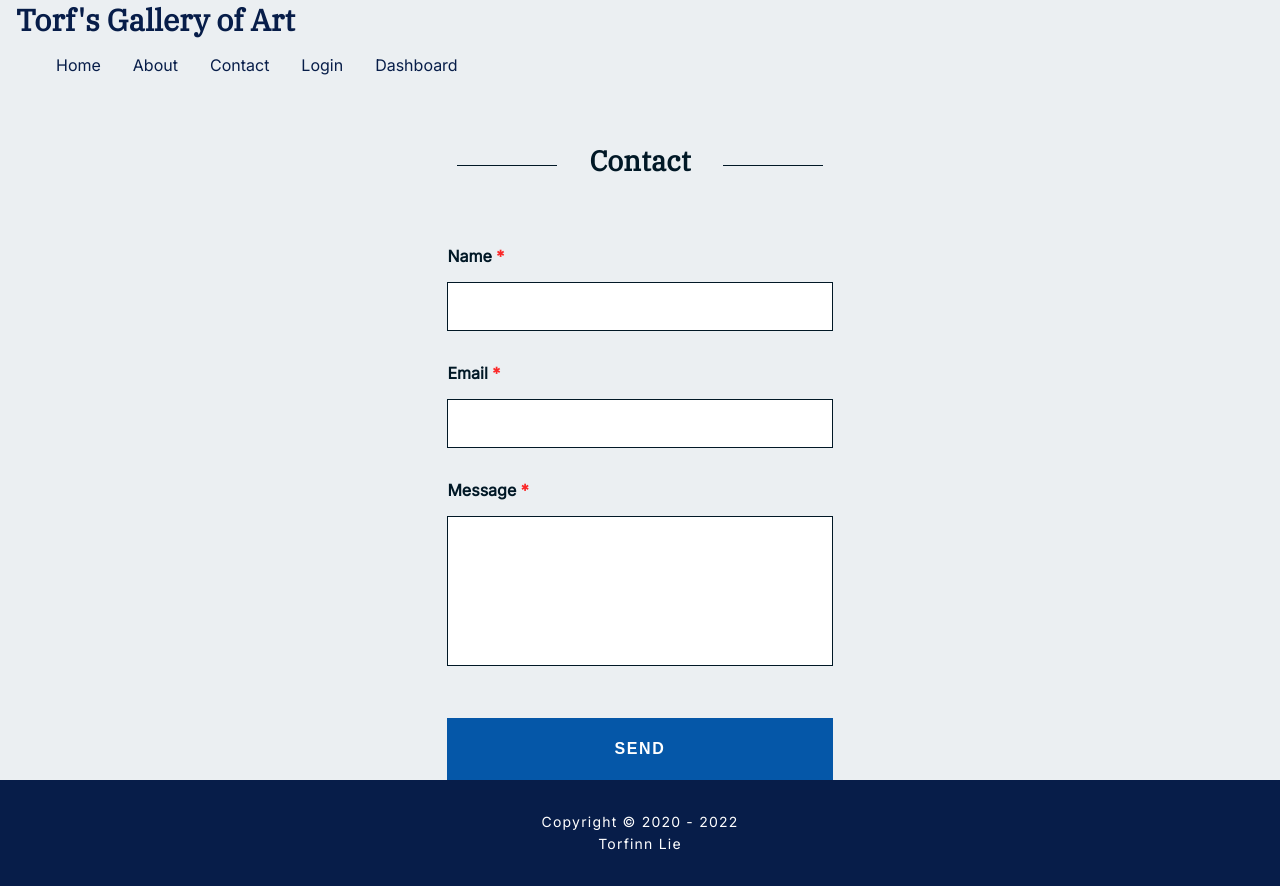
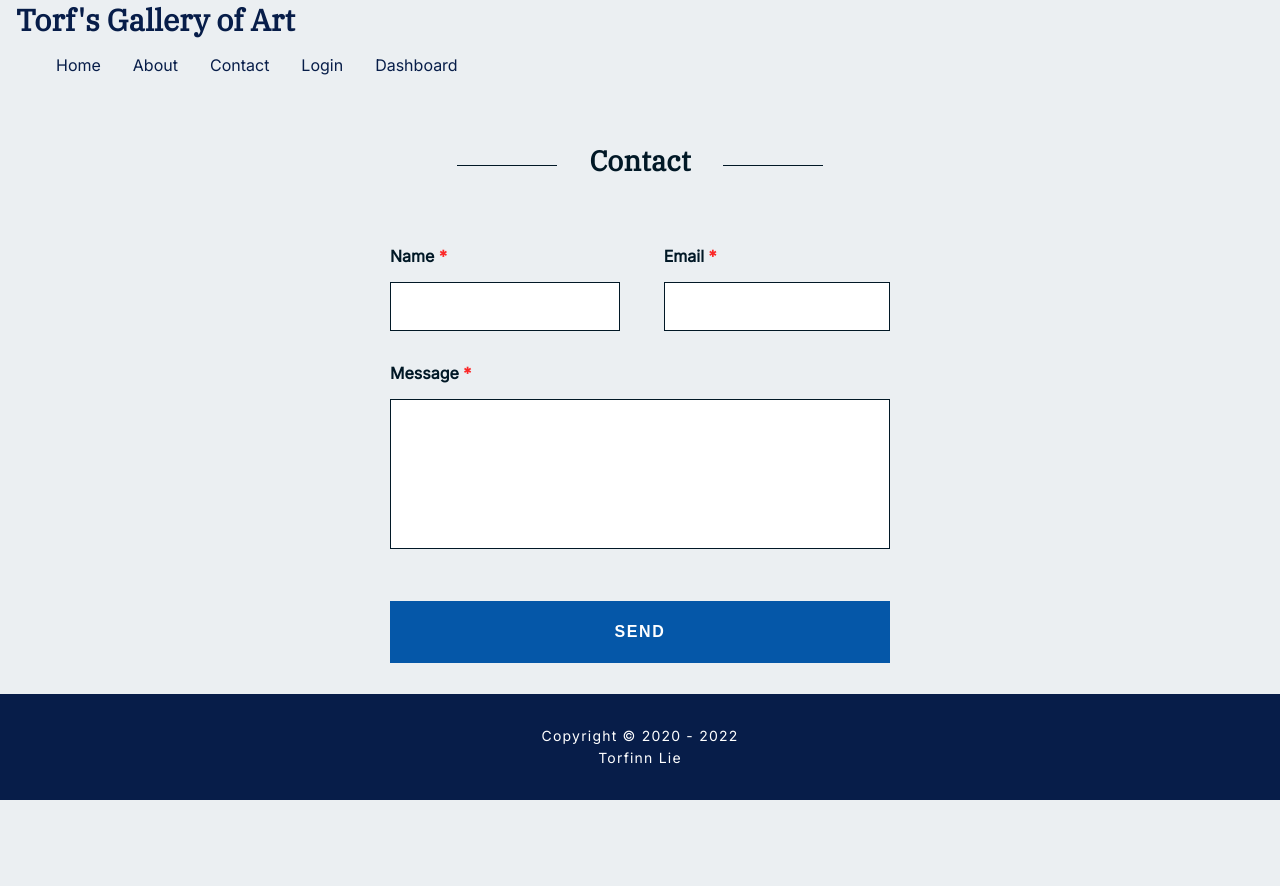
Before and after one commit to lunadragon06/torfs-art-gallery, a React (Create React App) app: page /contact in a window 1280 px wide. After the commit the page ends 800 px from the top, so only its background shows below. Built offline with nearby package versions, Linux system fonts and the light colour scheme.

Commit message:
Update _forms.scss

```diff
--- a/src/sass/partials/_forms.scss
+++ b/src/sass/partials/_forms.scss
@@ -1,5 +1,5 @@
 form {
-    max-width: 600px;
+    max-width: 500px;
 }
 
 button {
@@ -34,6 +34,12 @@ button:focus {
     font-weight: bold;
 }
 
+.rowform {
+    display: flex;
+    flex-direction: row;
+    gap: 2.75rem;
+}
+
 textarea {
     height: 150px;
     resize: none;
@@ -52,3 +58,13 @@ input, textarea {
 label {
     font-weight: bold;
 }
+
+@media only screen and (max-width: 600px) {
+    form {
+        max-width: 375px;
+    }
+    .rowform {
+        flex-direction: column;
+        gap: 0;
+    }
+  }
```
